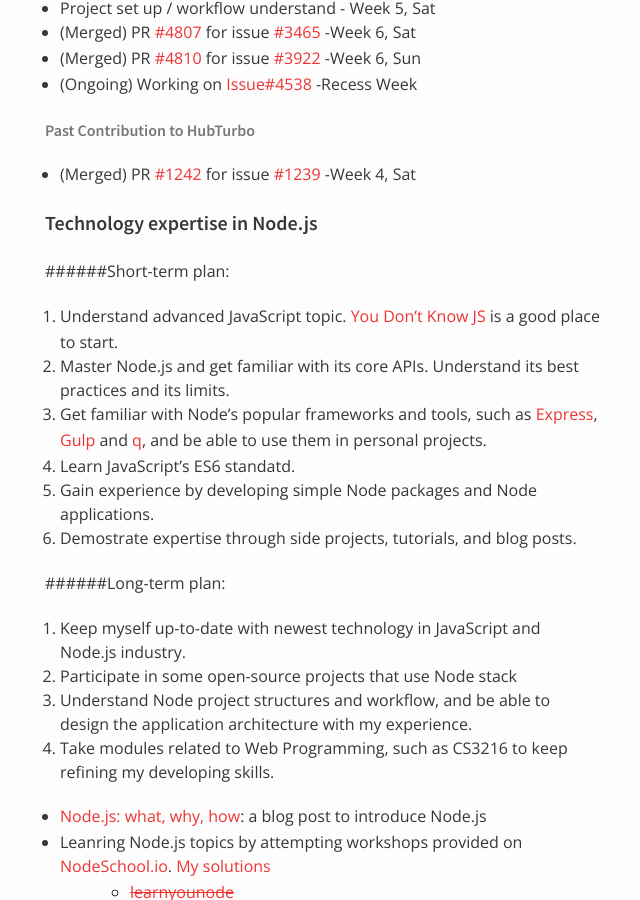
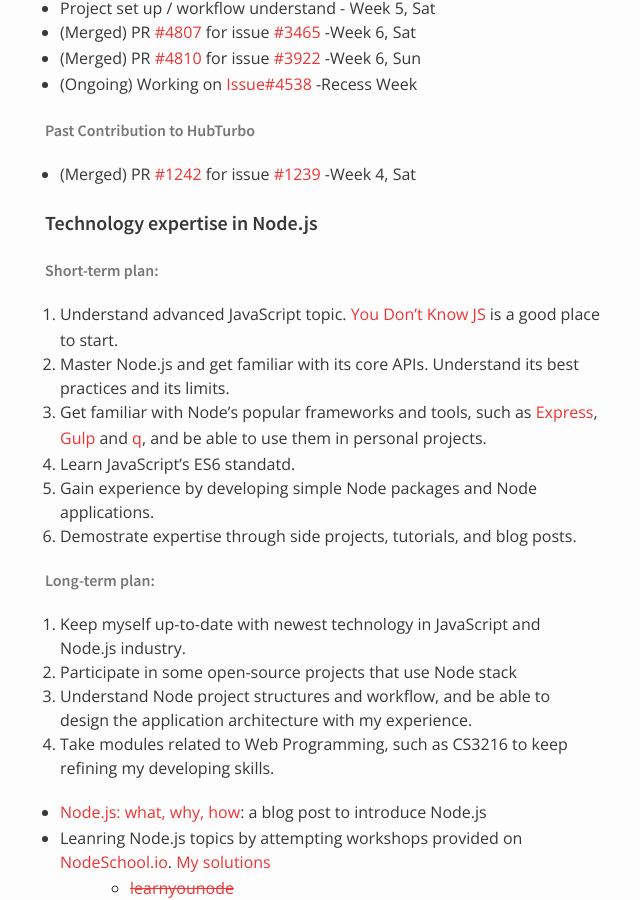
Before and after one commit to nus-oss/cs3281-AY1516S2-website, a Jekyll site: the page built from teams/codebender.md, in a window 1280 px wide and 900 px high, scrolled down 10346 px. Shown: the whole window, without its empty margins (325-965 px from the left). Built offline with Jekyll 4.4.1, drawn with Linux system fonts in a browser that asks for light colours; some of the changed lines change nothing that is shown.

Commit message:
Fix markdown style

```diff
--- a/teams/codebender.md
+++ b/teams/codebender.md
@@ -318,7 +318,7 @@
 * (Merged) PR [#1242](https://github.com/HubTurbo/HubTurbo/pull/1242) for issue [#1239](https://github.com/HubTurbo/HubTurbo/issues/1239) -Week 4, Sat
 
 #### Technology expertise in Node.js
-######Short-term plan:
+###### Short-term plan:
 1. Understand advanced JavaScript topic. [You Don't Know JS](https://github.com/getify/You-Dont-Know-JS) is a good place to start.
 2. Master Node.js and get familiar with its core APIs. Understand its best practices and its limits.
 3. Get familiar with Node's popular frameworks and tools, such as [Express](http://expressjs.com/), [Gulp](http://gulpjs.com/) and [q](https://github.com/kriskowal/q), and be able to use them in personal projects.
@@ -326,7 +326,7 @@
 5. Gain experience by developing simple Node packages and Node applications.
 6. Demostrate expertise through side projects, tutorials, and blog posts.
 
-######Long-term plan:
+###### Long-term plan:
 1. Keep myself up-to-date with newest technology in JavaScript and Node.js industry.
 2. Participate in some open-source projects that use Node stack
 3. Understand Node project structures and workflow, and be able to design the application architecture with my experience.
@@ -334,8 +334,8 @@
 
 * [Node.js: what, why, how](http://blog.gisonrg.me/2016/node-js-what-why-how/): a blog post to introduce Node.js
 * Leanring Node.js topics by attempting workshops provided on [NodeSchool.io](http://nodeschool.io). [My solutions](https://github.com/Gisonrg/collections/tree/master/nodeschool)
-   * [~~learnyounode~~](https://github.com/Gisonrg/collections/tree/master/nodeschool/learnyounode)
-   * [~~Promise It Won't Hurt~~](https://github.com/Gisonrg/collections/tree/master/nodeschool/promiseit)
+   * [<del>learnyounode</del>](https://github.com/Gisonrg/collections/tree/master/nodeschool/learnyounode)
+   * [<del>Promise It Won't Hurt</del>](https://github.com/Gisonrg/collections/tree/master/nodeschool/promiseit)
    * Count to 6
    * Tower of Babel
 * [An interesting JavaScript interview question](http://blog.gisonrg.me/2016/interesting-js-question/): a blog post starting from a JavaScript interview question to share my learning and understanding of some JavaScript features like hoisting, "this" keyword, and scope.
```
